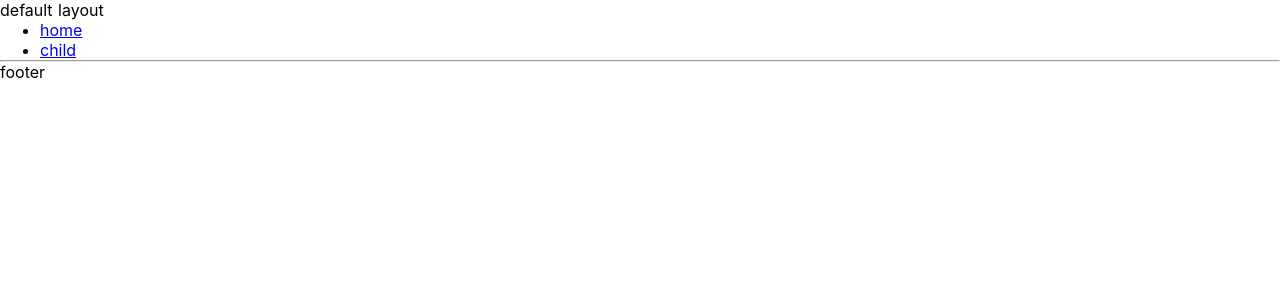
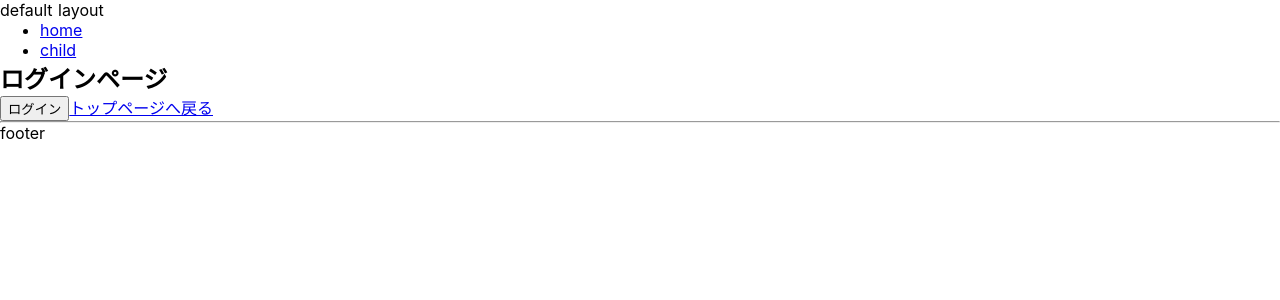
Before and after one commit to kawada13/Nuxt-first, a Nuxt app: page /login in a window 1280 px wide. Shown: the top 300 px of the page. Built offline with nearby package versions, Linux system fonts and the light colour scheme.

Commit message:
ログインページ作成

```diff
--- a/package.json
+++ b/package.json
@@ -14,7 +14,8 @@
   },
   "dependencies": {
     "@nuxtjs/axios": "^5.13.1",
-    "nuxt": "^2.0.0"
+    "nuxt": "^2.0.0",
+    "universal-cookie": "^4.0.4"
   },
   "devDependencies": {
     "babel-eslint": "^10.0.1",
--- /dev/null
+++ b/pages/authed-route.vue
@@ -0,0 +1,19 @@
+<template>
+  <div>
+    <h2>認証が必要なページ</h2>
+    <p>
+      Cookieの'credential'値がTruthyな場合のみアクセス可能です<br>
+      <nuxt-link to="/">トップページへ戻る</nuxt-link>
+    </p>
+  </div>
+</template>
+
+<script>
+export default {
+
+}
+</script>
+
+<style>
+
+</style>
--- a/pages/index.vue
+++ b/pages/index.vue
@@ -1,6 +1,14 @@
 <template>
   <div>
     <h1>Index page</h1>
+    <ul>
+      <li>
+        <nuxt-link to="/login">ログインページへ</nuxt-link>
+      </li>
+      <li>
+        <nuxt-link to="/authed-route">認証が必要なページへ</nuxt-link>
+      </li>
+    </ul>
     <!-- <section class="container">
       <div>
         <h3>Nuxt.jsのタグがつけられた投稿一覧</h3>
--- /dev/null
+++ b/pages/login.vue
@@ -0,0 +1,29 @@
+<template>
+  <div>
+    <h2>ログインページ</h2>
+    <p>
+      <button type="button" @click="login">ログイン</button>
+       <nuxt-link to="/">トップページへ戻る</nuxt-link>
+    </p>
+  </div>
+</template>
+
+<script>
+import Cookies from 'universal-cookie'
+
+export default {
+  methods: {
+    login() {
+      const cookies = new Cookies()
+      cookies.set('credential', 'true', {maxAge: 90})
+      this.$router.push('/')
+    }
+  }
+
+
+}
+</script>
+
+<style>
+
+</style>
```
Also changed, not shown: middleware/auth.js (added), 1 other file (tests, documents, lock files or other folders).
